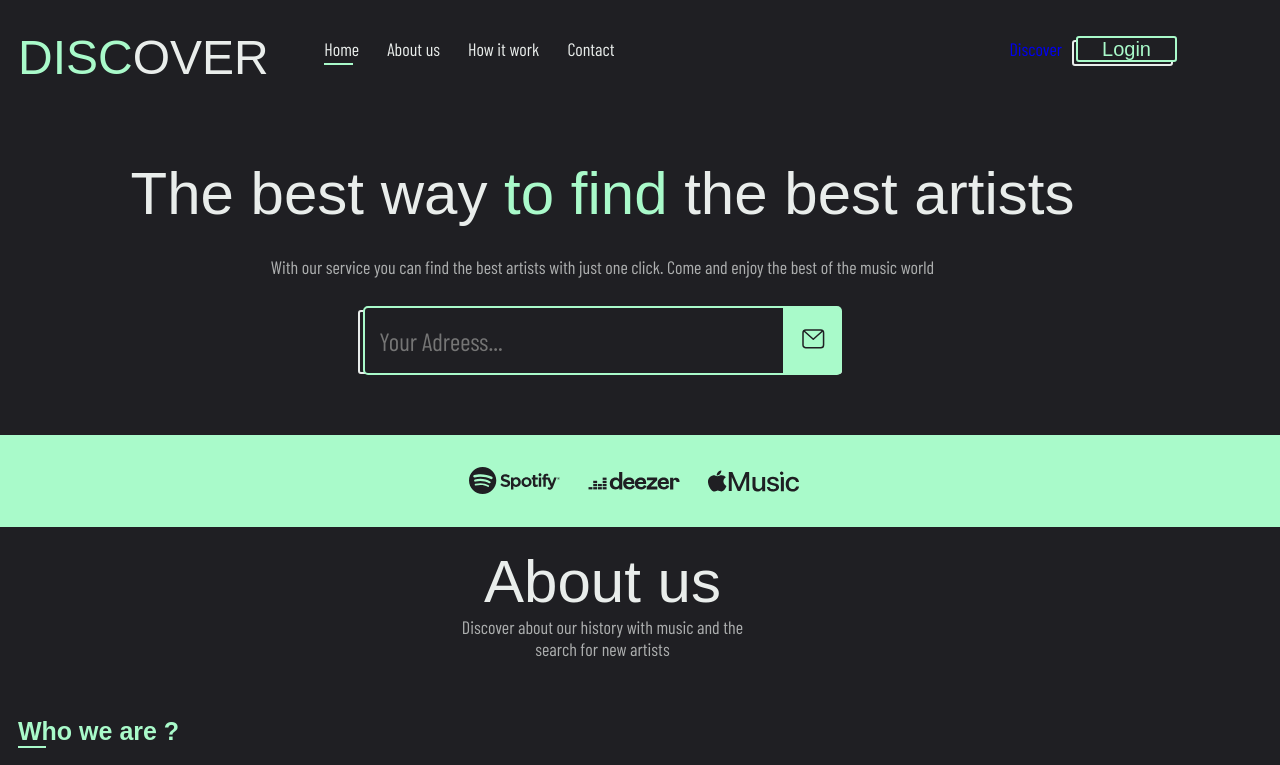
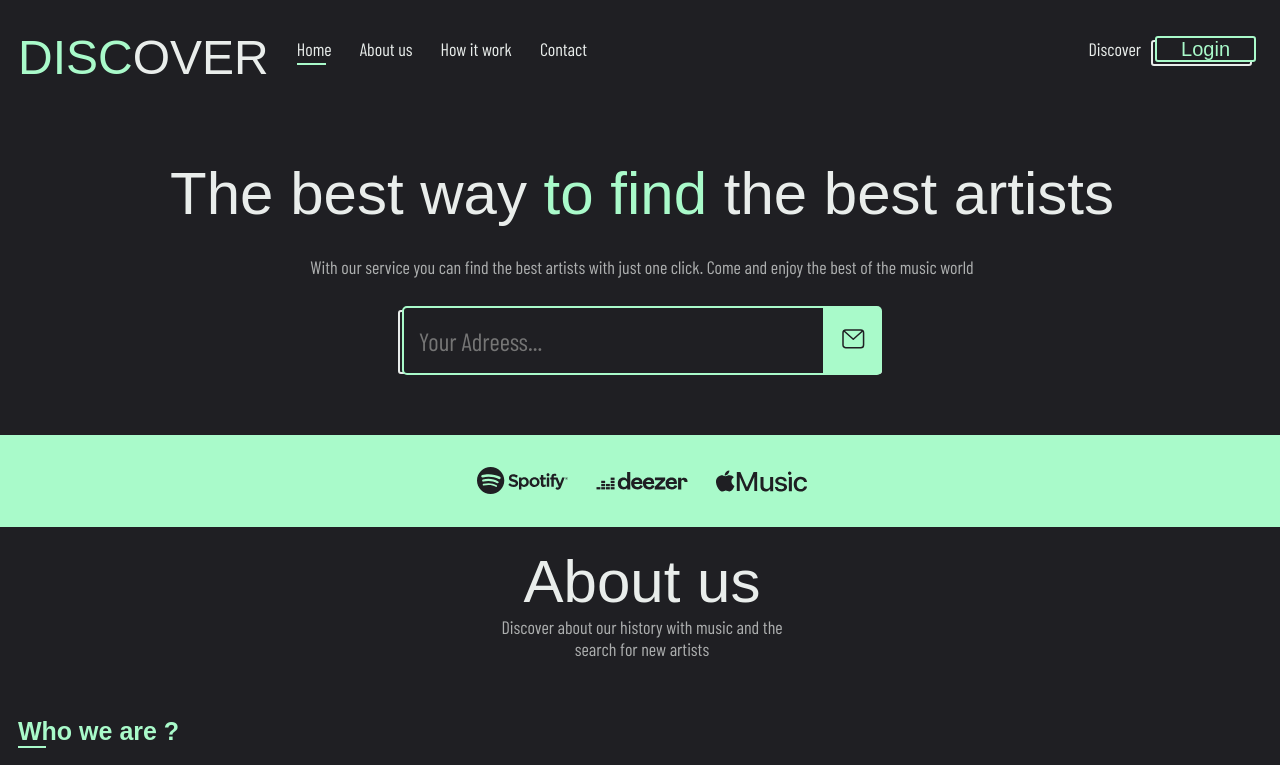
Before and after one commit to matheusleite01/Discover, a plain HTML site: page web/index.html in a window 1280 px wide. Shown: the top 765 px of the page. Drawn offline with nearby package versions, Linux system fonts and the light colour scheme; a web font is replaced by a local one.

Commit message:
nav finished

```diff
--- a/web/css/style.css
+++ b/web/css/style.css
@@ -627,17 +627,24 @@ p{
       padding-top: 50px;
     }
 
+    .bd-grid{
+      max-width: none;
+    }
+
     .nav{
       display: grid;
-      grid-template-columns: 1fr 2fr 1fr;
+      grid-template-columns: minmax(100px, auto) 1fr auto;
     }
     .nav_login{
-      justify-self: end;
       margin-bottom: 15px;
     }
 
     .nav_login a{
       margin-right: 10px;
+    }
+
+    .nav_login a:first-of-type{
+      color: var(--tird-color);
     }
 
     .nav_menu{
```
